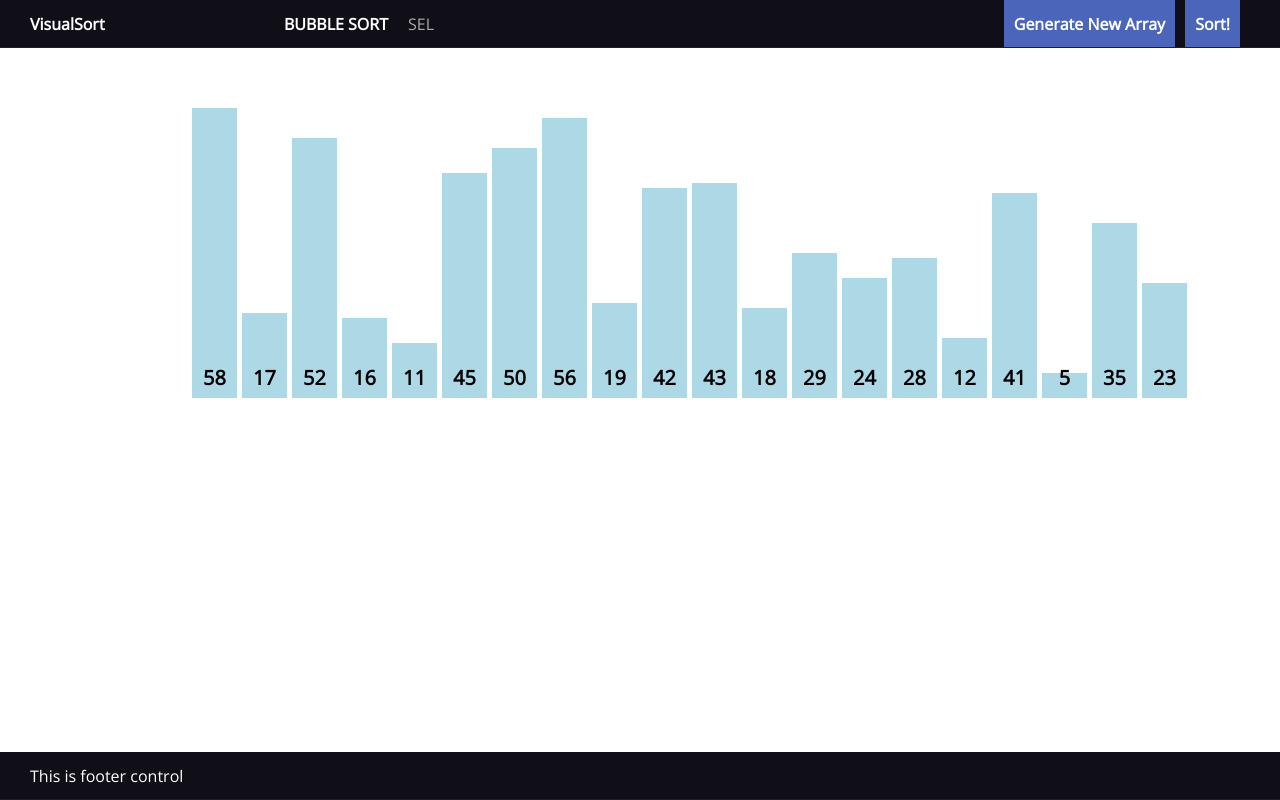
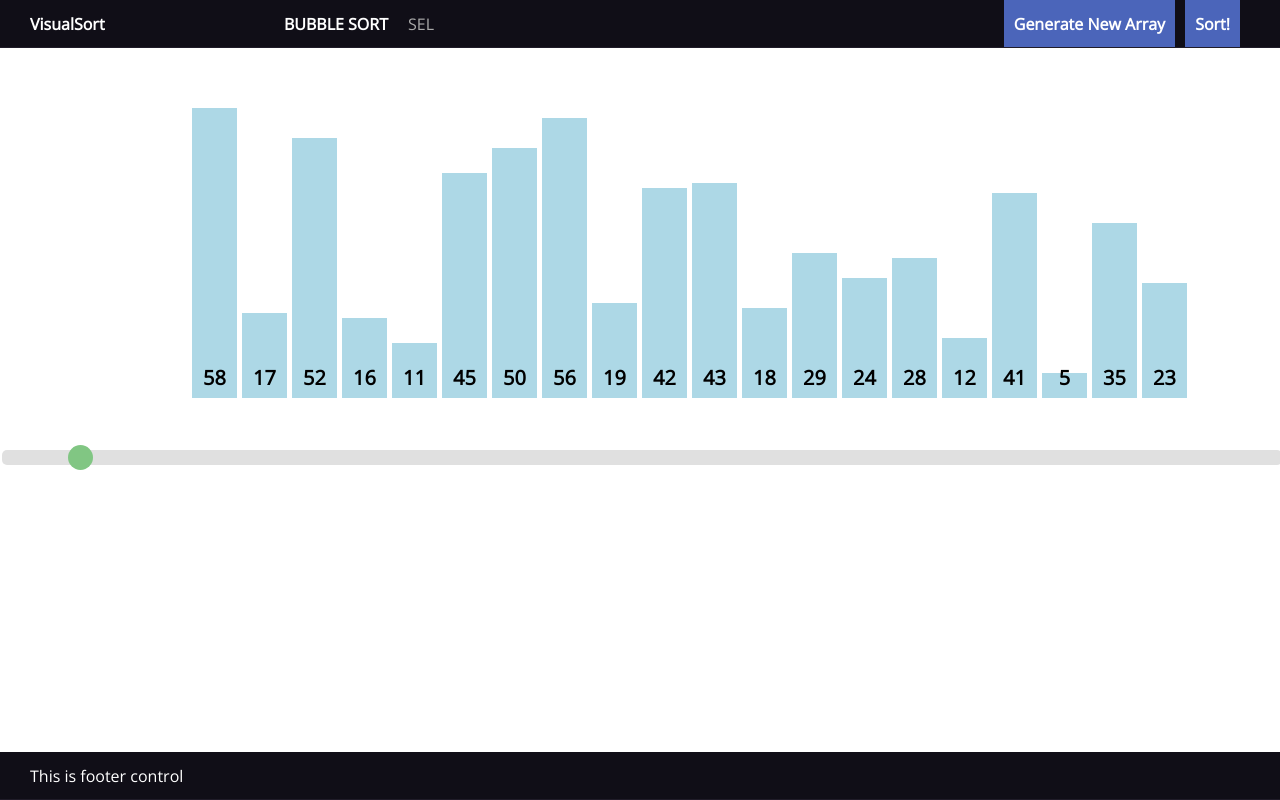
Before and after one commit to thecodebreaker1990/sorting-visualizer, a React (Create React App) app: page / in a window 1280 px wide. Built offline with nearby package versions, Linux system fonts and the light colour scheme.

Commit message:
Work on range slider

```diff
--- a/src/components/GridContainer/GridContainer.module.css
+++ b/src/components/GridContainer/GridContainer.module.css
@@ -3,8 +3,4 @@
     margin: 0px auto;
     width: 70%;
     height: 50vh;
-    /* display: flex;
-    flex-flow: row;
-    justify-content: flex-start;
-    align-items: flex-end; */
 }
--- /dev/null
+++ b/src/components/UI/RangeSlider/RangeSlider.js
@@ -0,0 +1,17 @@
+import React from 'react';
+import classes from './RangeSlider.module.css';
+
+const rangeSlider = (props) => {
+    return <div className={classes.RangeSliderContainer}>
+        <input
+            type="range"
+            min={props.min}
+            max={props.max}
+            value={props.value}
+            className={classes.RangeSlider}
+            onChange={(event) => props.onInput(event.target.value)}
+        />
+    </div>;
+}
+
+export default rangeSlider;
--- /dev/null
+++ b/src/components/UI/RangeSlider/RangeSlider.module.css
@@ -0,0 +1,38 @@
+.RangeSliderContainer {
+    width: 100%;
+}
+
+.RangeSlider {
+    -webkit-appearance: none;
+    appearance: none;
+    width: 100%;
+    height: 15px;
+    border-radius: 5px;
+    background: #d3d3d3;
+    outline: none;
+    opacity: 0.7;
+    -webkit-transition: 0.2s;
+    transition: opacity 0.2s;
+}
+
+.RangeSlider:hover {
+    opacity: 1;
+}
+
+.RangeSlider::-webkit-slider-thumb {
+    -webkit-appearance: none; /* Override default look */
+    appearance: none;
+    width: 25px; /* Set a specific slider handle width */
+    height: 25px; /* Slider handle height */
+    border-radius: 50%;
+    background: #4CAF50; /* Green background */
+    cursor: pointer; /* Cursor on hover */
+  }
+
+  .RangeSlider::-moz-range-thumb {
+    width: 25px; /* Set a specific slider handle width */
+    height: 25px; /* Slider handle height */
+    border-radius: 50%;
+    background: #4CAF50; /* Green background */
+    cursor: pointer; /* Cursor on hover */
+  }
--- a/src/containers/SortingVisualizer/SortingVisualizer.js
+++ b/src/containers/SortingVisualizer/SortingVisualizer.js
@@ -2,6 +2,7 @@ import React, { Component } from 'react';
 import Layout from '../../hoc/Layout/Layout';
 import GridContainer from '../../components/GridContainer/GridContainer';
 import Toolbar from '../../components/Toolbar/Toolbar';
+import RangeSlider from '../../components/UI/RangeSlider/RangeSlider';
 
 import { randomIntFromInterval, generateStyleObjMap } from '../../helper/utility';
 import { bubbleSort, selectionSort } from '../../helper/sortingalgos/sortingAlgos';
@@ -12,6 +13,7 @@ class SortingVisualizer extends Component {
 
     constructor(props) {
         super(props);
+        this.timerId = null;
         this.state = {
             array: [],
             sortingOptions: [
@@ -22,7 +24,8 @@ class SortingVisualizer extends Component {
             styleMap: {},
             currentSwappers: [],
             currentSorted: [],
-            currentSelectTwo: []
+            currentSelectTwo: [],
+            speed: 100
         };
     }
 
@@ -58,7 +61,7 @@ class SortingVisualizer extends Component {
                 break;
             default:
         }
-        this.handleAnimation(animationSteps, 400);
+        this.handleAnimation(animationSteps, 100);
     }
     handleAnimation(animationSteps, speed) {
        if(!animationSteps.length) {
@@ -97,10 +100,10 @@ class SortingVisualizer extends Component {
             default:
        }
        animationSteps.shift();
-       setTimeout(() => this.handleAnimation(animationSteps, speed), speed);
+       this.timerId = setTimeout(() => this.handleAnimation(animationSteps, speed), speed);
     }
     render() {
-        const { array, styleMap } = this.state;
+        const { array, styleMap, speed } = this.state;
         const toolbar = <Toolbar
                             randomize={this.resetArray.bind(this)}
                             sort={this.applySort.bind(this)}
@@ -117,6 +120,12 @@ class SortingVisualizer extends Component {
                         currentSorted={this.state.currentSorted}
                         currentSelectTwo={this.state.currentSelectTwo}
                     />
+                    <RangeSlider
+                        min="50"
+                        max="1000"
+                        value={speed}
+                        onInput={(value) => this.setState({ speed: value })}
+                    />
                 </div>
         </Layout>
     }
```
